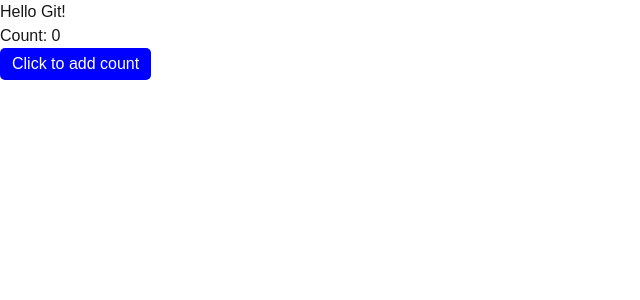
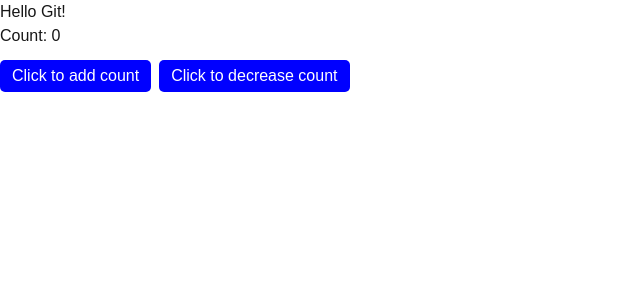
Before and after one commit to JHsolution0408/git-demo, a Next.js app: page / in a window 1280 px wide. Shown: the top 300 px of the page, without its empty margins (0-640 px from the left). Built offline with nearby package versions, Linux system fonts and the light colour scheme.

Commit message:
feat: Add new button to decrease number

```diff
--- a/app/page.tsx
+++ b/app/page.tsx
@@ -3,9 +3,10 @@
 import { useState } from 'react';
 
 const buttonStyle = {
+  margin: '12px 8px 0 0',
+  padding: '4px 12px',
   backgroundColor: 'blue',
   color: 'white',
-  padding: '4px 12px',
   border: 'none',
   borderRadius: '5px',
   cursor: 'pointer',
@@ -14,22 +15,42 @@ const buttonStyle = {
 export default function Home() {
   const [count, setCount] = useState(0);
 
-  const handleClick = () => {
+  const addCount = () => {
     setCount(count + 1);
   };
+
+  const decreaseCount = () => {
+    if (count <= 0) {
+      alert('Count cannot be less than 0');
+      return;
+    }
+
+    setCount(count - 1);
+  };
+
 
   return (
     <>
       <div>Hello Git!</div>
       <div>
         <p>Count: {count}</p>
+
+        <div>
           <button
             type="button"
             style={buttonStyle}
-          onClick={handleClick}
+            onClick={addCount}
           >
             Click to add count
           </button>
+          <button
+            type="button"
+            style={buttonStyle}
+            onClick={decreaseCount}
+          >
+            Click to decrease count
+          </button>
+        </div>
       </div>
     </>
   );
```
Lines whose indentation alone changed are shown as unchanged.
